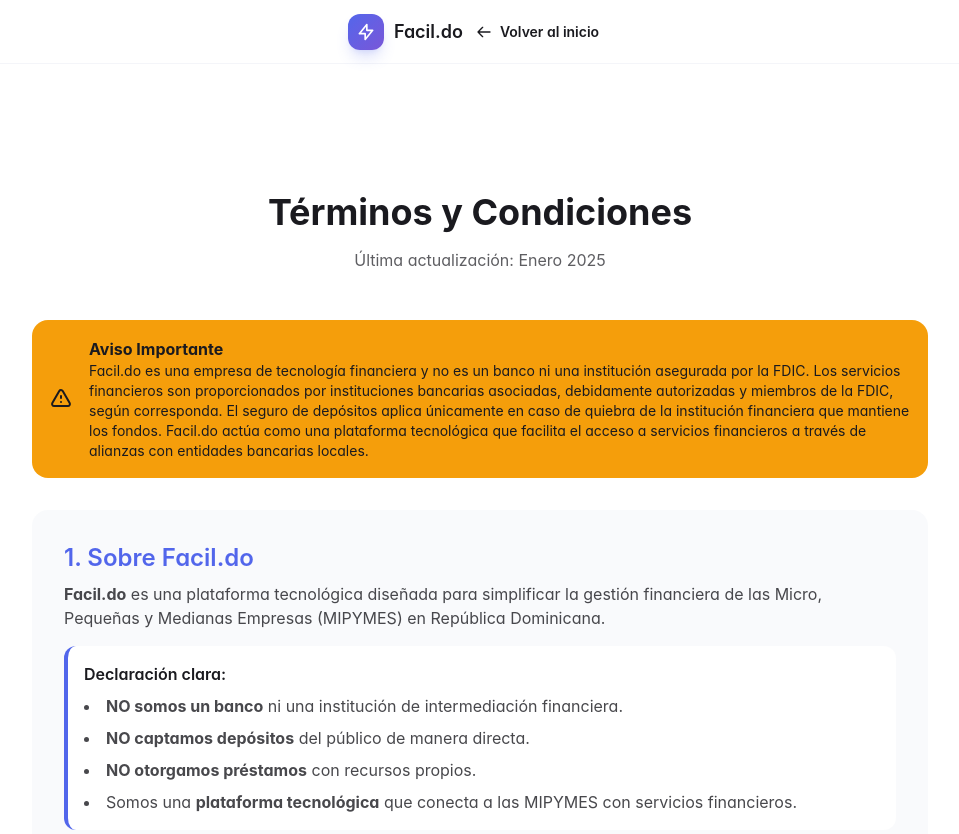
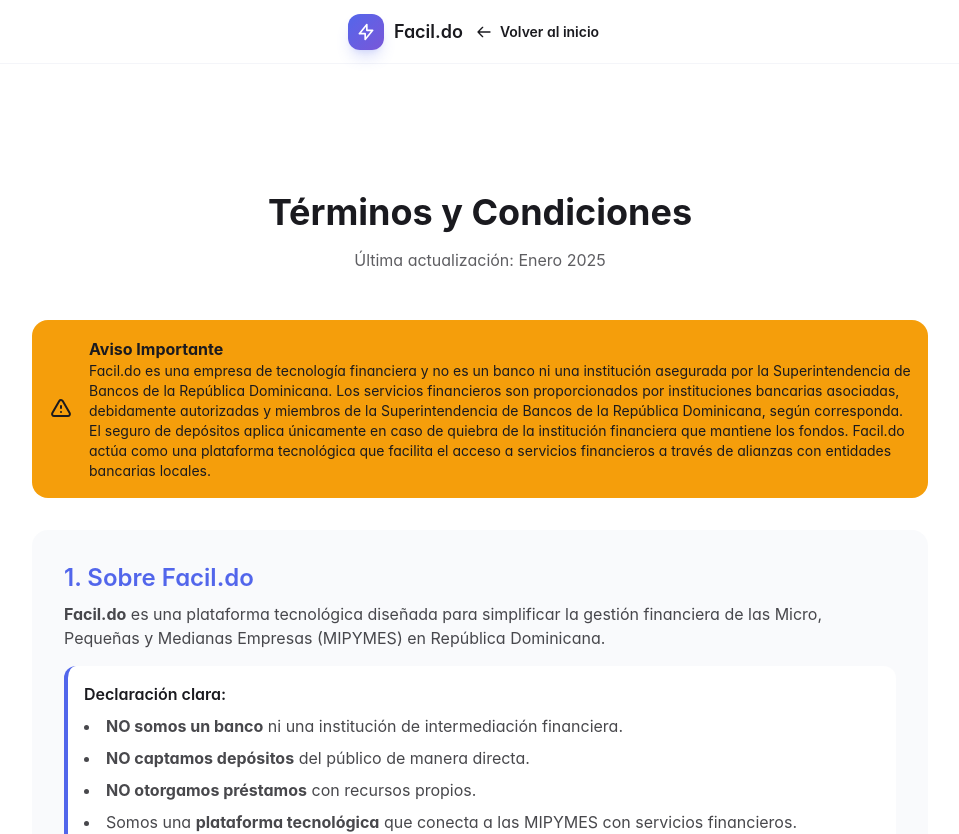
Before and after one commit to hacksondev/facil.do, a Next.js app: page /terminos in a window 1280 px wide. Shown: the top 834 px of the page, without its empty margins (160-1119 px from the left). Built offline with nearby package versions, Linux system fonts and the light colour scheme; no server answers.

Commit message:
Cambio de texto

```diff
--- a/app/components/Footer.tsx
+++ b/app/components/Footer.tsx
@@ -124,7 +124,7 @@
           <div className="flex flex-col items-center gap-4 text-sm md:flex-row md:justify-between w-full">
             <div className="opacity-50 text-center md:text-left">
               <p>© {currentYear} Facil.do. Todos los derechos reservados.</p>
-              <p className="text-xs mt-1">Facil.do no es un banco. Servicios financieros provistos por instituciones bancarias aliadas.</p>
+              <p className="text-xs mt-1">Facil.do es una empresa de tecnología financiera que facilita el acceso a servicios financieros a través de alianzas con entidades bancarias locales. No es un banco ni una institución asegurada por la SB</p>
             </div>
             <div className="flex items-center gap-6">
               <a href="/terminos" className="link link-hover opacity-50 hover:opacity-100">
--- a/app/terminos/page.tsx
+++ b/app/terminos/page.tsx
@@ -51,8 +51,8 @@
               <div>
                 <h3 className="font-bold">Aviso Importante</h3>
                 <p className="text-sm">
-                  Facil.do es una empresa de tecnología financiera y no es un banco ni una institución asegurada por la FDIC.
-                  Los servicios financieros son proporcionados por instituciones bancarias asociadas, debidamente autorizadas y miembros de la FDIC, según corresponda.
+                  Facil.do es una empresa de tecnología financiera y no es un banco ni una institución asegurada por la Superintendencia de Bancos de la República Dominicana.
+                  Los servicios financieros son proporcionados por instituciones bancarias asociadas, debidamente autorizadas y miembros de la Superintendencia de Bancos de la República Dominicana, según corresponda.
                   El seguro de depósitos aplica únicamente en caso de quiebra de la institución financiera que mantiene los fondos.
                   Facil.do actúa como una plataforma tecnológica que facilita el acceso a servicios financieros a través de alianzas con entidades bancarias locales.
                 </p>
```
